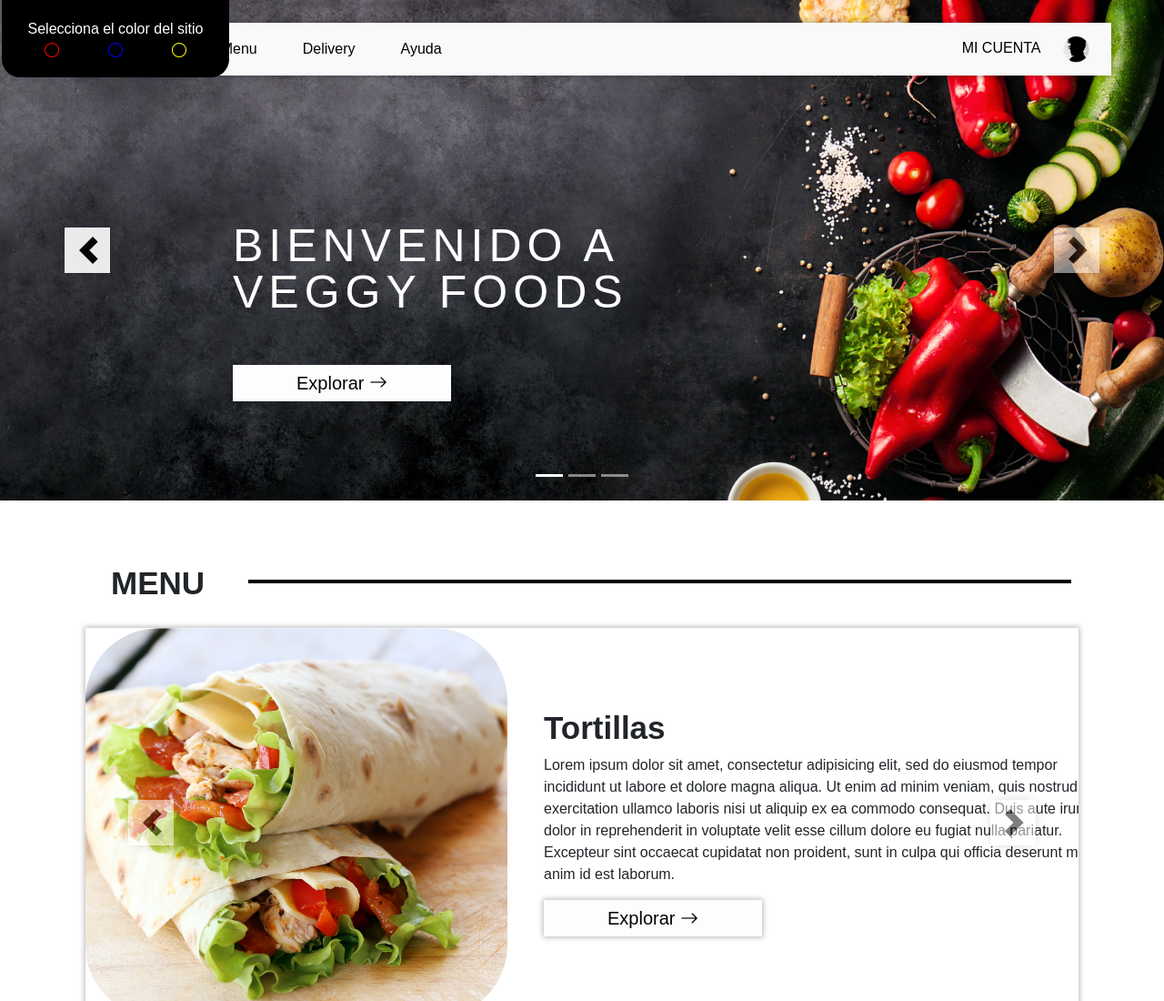
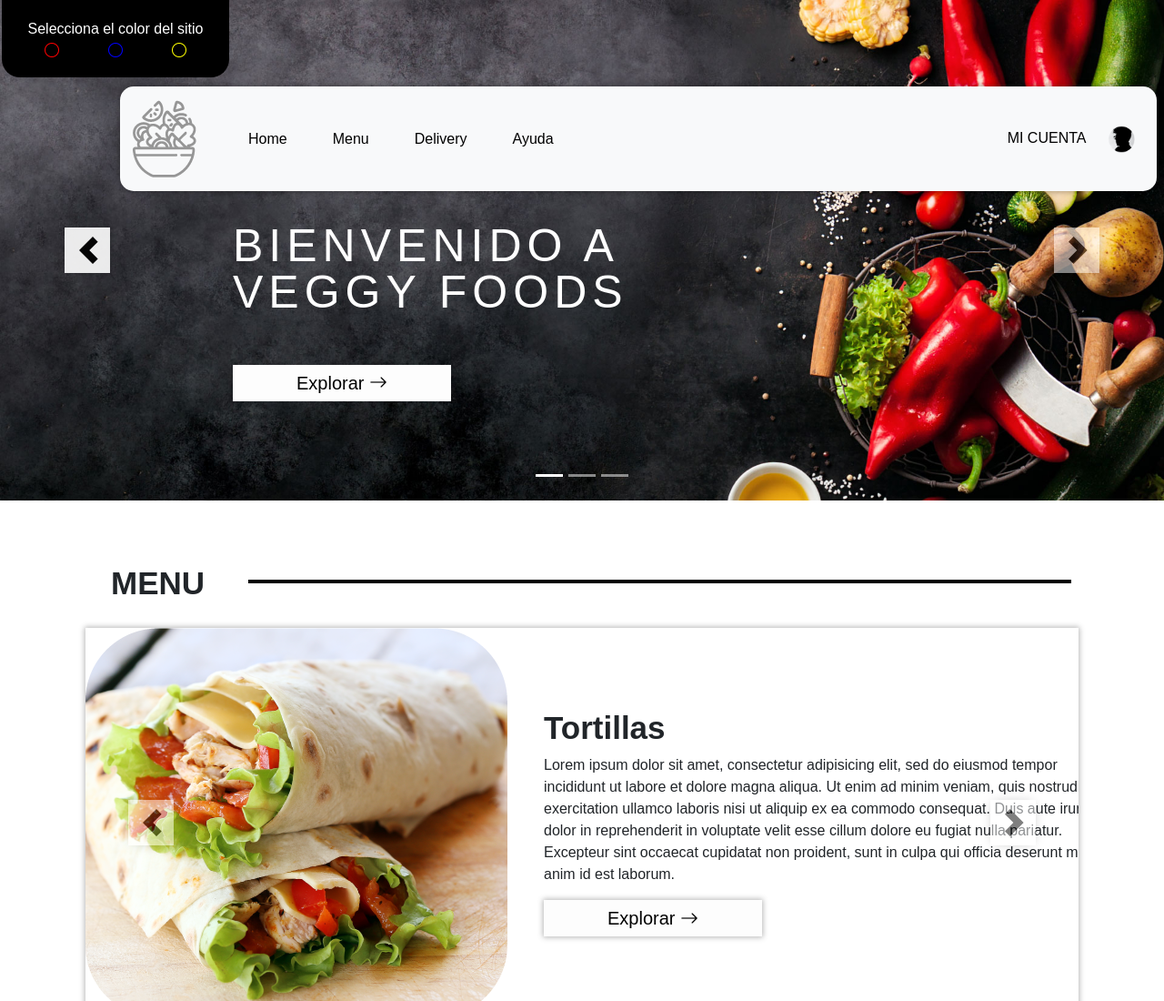
Before and after one commit to MyrlLopez/ejerciciopractico2, a plain HTML site: page index.html in a window 1280 px wide. Shown: the top 1100 px of the page at 91% size. Drawn offline with nearby package versions, Linux system fonts and the light colour scheme.

Commit message:
modificacion del proyecto2

```diff
--- a/index.html
+++ b/index.html
@@ -13,6 +13,7 @@
 <link rel="stylesheet" href="https://cdn.jsdelivr.net/npm/bootstrap-icons@1.10.3/font/bootstrap-icons.css">
 
 <link class="tema" rel="stylesheet" type="text/css" href="style.css">
+
 
 <link href="https://fonts.googleapis.com/css2?family=Nunito+Sans:opsz@6..12&family=Roboto&display=swap" rel="stylesheet">
 
@@ -40,7 +41,7 @@
 <header class="container">
 	<nav class="navbar navbar-expand-lg bg-body-tertiary container navFlotante">
   <div class="container-fluid">
-    <a class="navbar-brand" href="#"><imagen src="Logo.png"></a>
+    <a class="navbar-brand" href="#"><img src="Logo.png"></a>
     <button class="navbar-toggler" type="button" data-bs-toggle="collapse" data-bs-target="#navbarNav" aria-controls="navbarNav" aria-expanded="false" aria-label="Toggle navigation">
       <span class="navbar-toggler-icon"></span>
     </button>
--- a/style.css
+++ b/style.css
@@ -1,4 +1,4 @@
-/*.active{
+/* .active{
 	display: flex !important;
     flex-direction: row;
     align-items: center;
@@ -9,8 +9,8 @@
     display:block;
     flex-direction: row;
     align-items: center;
-    justify-content: flex-start;
-}*/
+    justify-content: flex-start;} */
+
 
 *{
     font-family: 'Nunito', sans-serif;
@@ -50,10 +50,11 @@
 }
 
 .navFlotante{
+    margin: 50px;
     position: absolute;
     z-index: 1;
-    top: 25px;
-    border-radius: 0px;
+    top: 45px;
+    border-radius: 15px;
     box-shadow: 0px 0px 6px 1px rgba(0,0,0,0.29);
 }
 
--- a/styleBlue.css
+++ b/styleBlue.css
@@ -53,10 +53,11 @@ a.navbar-brand img {
 }
 
 .navFlotante{
+    margin: 50px;
     position: absolute;
     z-index: 1;
     top: 25px;
-    border-radius: 15px;
+    border-radius: 45px;
     box-shadow: 0px 0px 6px 1px rgba(0,0,0,0.29);
     background: #002bff99 !important;
 }
--- a/styleRed.css
+++ b/styleRed.css
@@ -53,9 +53,10 @@ a.navbar-brand img {
 }
 
 .navFlotante{
+    margin: 50px;
     position: absolute;
     z-index: 1;
-    top: 25px;
+    top: 45px;
     border-radius: 15px;
     box-shadow: 0px 0px 6px 1px rgba(0,0,0,0.29);
     background: #ff000099 !important;
--- a/styleYellow.css
+++ b/styleYellow.css
@@ -53,9 +53,10 @@ a.navbar-brand img {
 }
 
 .navFlotante{
+    margin: 50px;
     position: absolute;
     z-index: 1;
-    top: 25px;
+    top: 45px;
     border-radius: 15px;
     box-shadow: 0px 0px 6px 1px rgba(0,0,0,0.29);
     background: #ffeb00ab !important;
```
